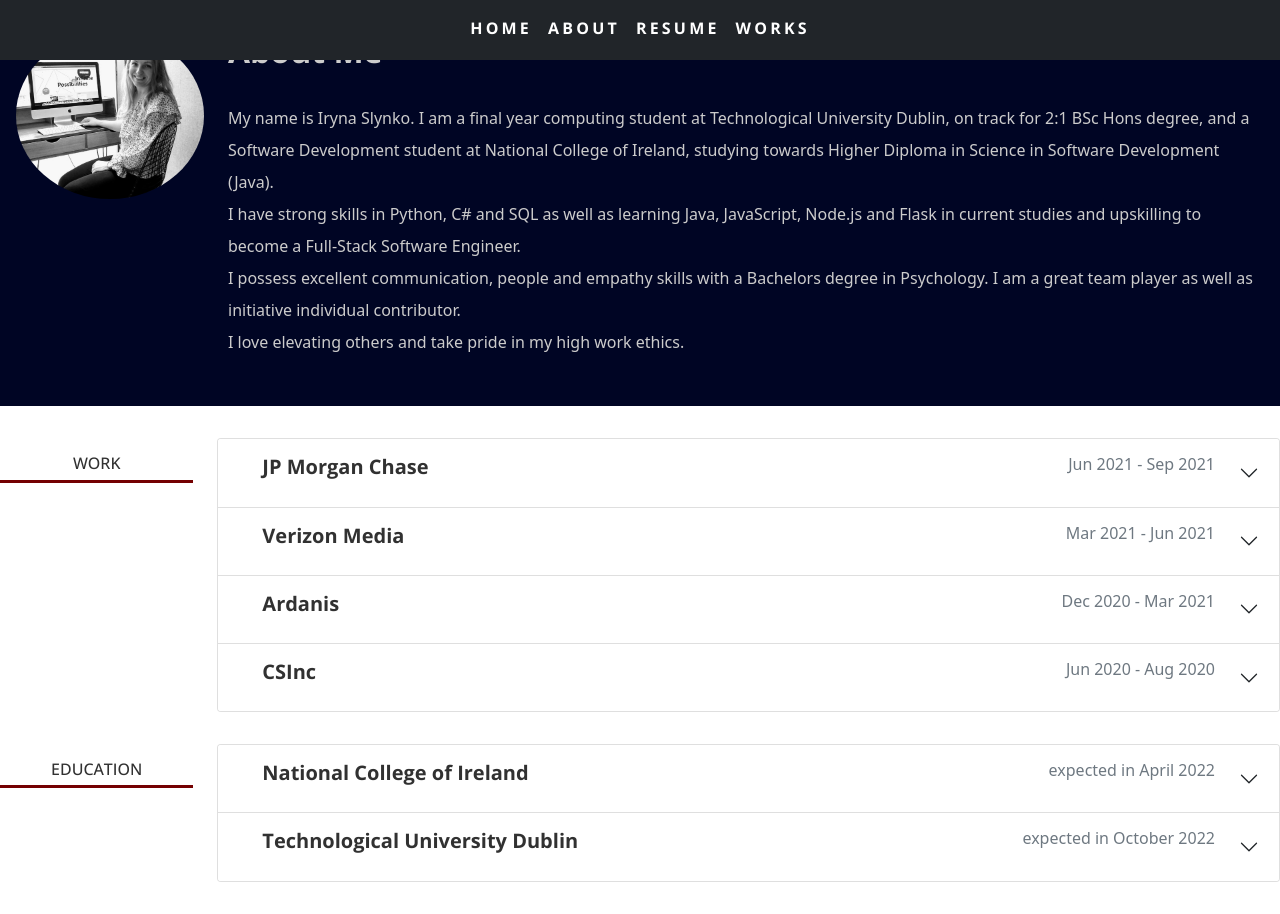
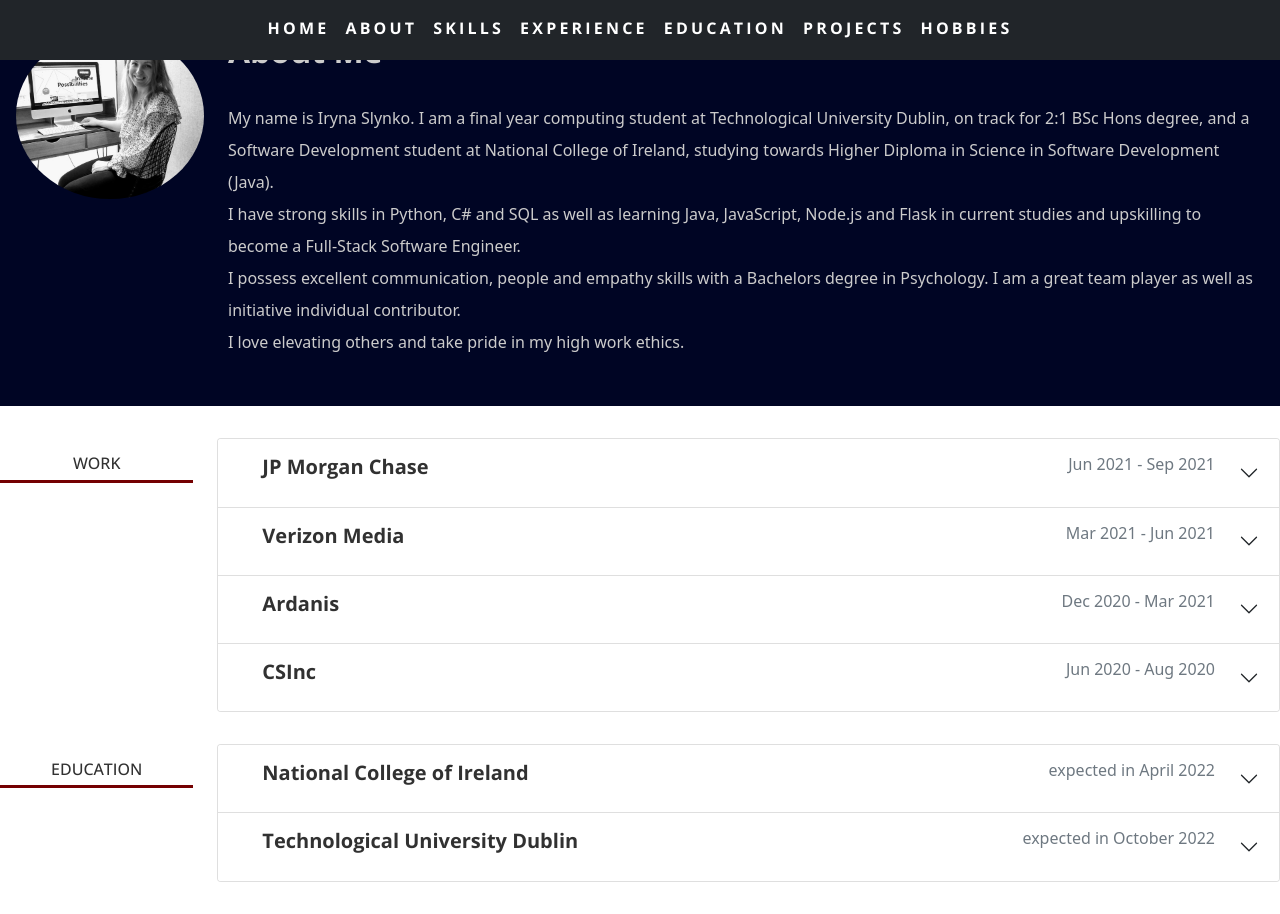
Before and after one commit to Iryna-Slynko/iryna-slynko-personal-website, a React (Create React App) app: page / in a window 1280 px wide. Built offline with nearby package versions, Linux system fonts and the light colour scheme.

Commit message:
Fix menu items in navigation

```diff
--- a/src/components/Navigation.tsx
+++ b/src/components/Navigation.tsx
@@ -11,8 +11,11 @@
           <Nav>
             <Nav.Link href="#home">Home</Nav.Link>
             <Nav.Link href="#about">About</Nav.Link>
-            <Nav.Link href="#resume">Resume</Nav.Link>
-            <Nav.Link href="#works">Works</Nav.Link>
+            <Nav.Link href="#skills">Skills</Nav.Link>
+            <Nav.Link href="#experience">Experience</Nav.Link>
+            <Nav.Link href="#education">Education</Nav.Link>
+            <Nav.Link href="#projects">Projects</Nav.Link>
+            <Nav.Link href="#hobbies">Hobbies</Nav.Link>
           </Nav>
         </Navbar.Collapse>
     </Navbar>
```
